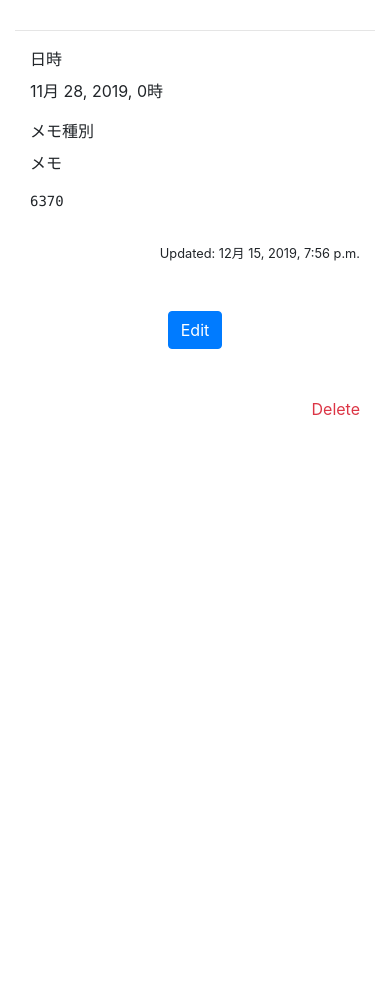
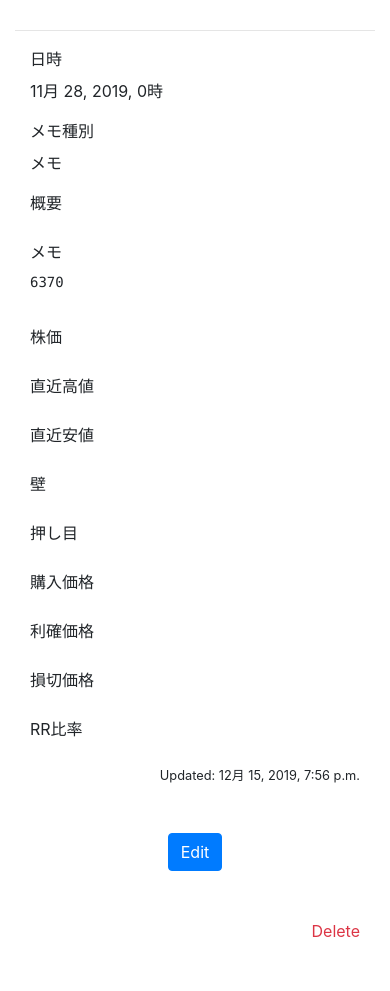
Before and after one commit to nasubipenguin/manage_stock, a Django app: page /2003/note/728/ in a window 390 px wide. Shown: the part 228-1219 px from the top of the page. Before the commit the page ends 643 px from the top, so only its background shows below. Run offline with Django 3.2, Linux system fonts and the light colour scheme; data comes from the database, SQL or seed files in the repository; both versions use the stored data as it was after the commit; some libraries are stand-ins or nearby versions.

Commit message:
Subdivide Note model.

```diff
--- a/stock/forms.py
+++ b/stock/forms.py
@@ -57,4 +57,4 @@ class NoteForm(forms.ModelForm):
     )
     class Meta:
         model = Note
-        fields = ('id', 'stock_code', 'publish_date', 'type', 'notes', 'updated_date')
+        fields = ('id', 'stock_code', 'publish_date', 'type', 'summary', 'notes', 'stock_price', 'latest_high_price', 'latest_low_price', 'high_limit', 'low_limit', 'buy_price', 'profit_price', 'loss_cut_price', 'rr_rate', 'updated_date')
--- a/stock/models.py
+++ b/stock/models.py
@@ -88,7 +88,17 @@ class Note(models.Model):
     stock_code = models.ForeignKey(Stock, on_delete=models.CASCADE)
     publish_date = models.DateTimeField(default=timezone.now)
     type = models.IntegerField(default=0)
+    summary = models.CharField(max_length=255, blank=True, null=True)
     notes = models.TextField(blank=True, null=True)
+    stock_price = models.IntegerField(blank=True, null=True)
+    latest_high_price = models.IntegerField(blank=True, null=True)
+    latest_low_price = models.IntegerField(blank=True, null=True)
+    high_limit = models.CharField(max_length=255, blank=True, null=True)
+    low_limit = models.CharField(max_length=255, blank=True, null=True)
+    buy_price = models.IntegerField(blank=True, null=True)
+    profit_price = models.IntegerField(blank=True, null=True)
+    loss_cut_price = models.IntegerField(blank=True, null=True)
+    rr_rate = models.CharField(max_length=255, blank=True, null=True)
     created_date = models.DateTimeField(default=timezone.now)
     updated_date = models.DateTimeField(blank=True, null=True)
 
--- a/stock/templates/stock/note_info.html
+++ b/stock/templates/stock/note_info.html
@@ -47,8 +47,69 @@
         </div>
       </div>
       <div class="form-group row">
-        <div class="col-sm-12">
-          <pre>{{ note.notes}}</pre>
+        <label for="summary" class="justify-content-start col-sm-3 col-lg-2">概要</label>
+        <div class="col-sm-9 col-lg-10">
+          {{ note.summary|default:'' }}
+        </div>
+      </div>
+      <div class="form-group row">
+        <label for="notes" class="justify-content-start col-sm-3 col-lg-2">メモ</label>
+        <div class="col-sm-9 col-lg-10">
+          <pre>{{ note.notes }}</pre>
+        </div>
+      </div>
+      <div class="form-group row">
+        <label for="stock_price" class="justify-content-start col-sm-3 col-lg-2">株価</label>
+        <div class="col-sm-9 col-lg-10">
+          {{ note.stock_price|default:'' |intcomma }}
+        </div>
+      </div>
+      <div class="form-group row">
+        <label for="latest_high_price" class="justify-content-start col-sm-3 col-lg-2">直近高値</label>
+        <div class="col-sm-9 col-lg-10">
+          {{ note.latest_high_price|default:'' |intcomma }}
+        </div>
+      </div>
+      <div class="form-group row">
+        <label for="latest_low_price" class="justify-content-start col-sm-3 col-lg-2">直近安値</label>
+        <div class="col-sm-9 col-lg-10">
+          {{ note.latest_low_price|default:'' |intcomma }}
+        </div>
+      </div>
+      <div class="form-group row">
+        <label for="high_limit" class="justify-content-start col-sm-3 col-lg-2">壁</label>
+        <div class="col-sm-9 col-lg-10">
+          {{ note.high_limit|default:'' |intcomma }}
+        </div>
+      </div>
+      <div class="form-group row">
+        <label for="low_limit" class="justify-content-start col-sm-3 col-lg-2">押し目</label>
+        <div class="col-sm-9 col-lg-10">
+          {{ note.low_limit|default:'' |intcomma }}
+        </div>
+      </div>
+      <div class="form-group row">
+        <label for="buy_price" class="justify-content-start col-sm-3 col-lg-2">購入価格</label>
+        <div class="col-sm-9 col-lg-10">
+          {{ note.buy_price|default:'' |intcomma }}
+        </div>
+      </div>
+      <div class="form-group row">
+        <label for="profit_price" class="justify-content-start col-sm-3 col-lg-2">利確価格</label>
+        <div class="col-sm-9 col-lg-10">
+          {{ note.profit_price|default:'' |intcomma }}
+        </div>
+      </div>
+      <div class="form-group row">
+        <label for="loss_cut_price" class="justify-content-start col-sm-3 col-lg-2">損切価格</label>
+        <div class="col-sm-9 col-lg-10">
+          {{ note.loss_cut_price|default:'' |intcomma }}
+        </div>
+      </div>
+      <div class="form-group row">
+        <label for="rr_rate" class="justify-content-start col-sm-3 col-lg-2">RR比率</label>
+        <div class="col-sm-9 col-lg-10">
+          {{ note.rr_rate|default:'' |default:'' |intcomma }}
         </div>
       </div>
       <p class="text-right small">Updated: {{ note.updated_date }}</p>
--- a/stock/views.py
+++ b/stock/views.py
@@ -26,8 +26,8 @@ def stock_list(request):
         latest_notes = ''
         latest_notes_date = ''
         note = Note.objects.filter(stock_code=stock.stock_code).order_by('-publish_date').first()
-        if( note != None ):
-            latest_notes = note.notes
+        if( note != None and note.summary != None ):
+            latest_notes = note.summary
             latest_notes_date = note.publish_date
         new_stock = {'stock_code':stock.stock_code, 'stock_name':stock.stock_name, 'accounting_month':stock.accounting_month, 'latest_notes':latest_notes, 'latest_notes_date':latest_notes_date, 'watch_flag':stock.watch_flag}
         if( stock.watch_flag == True):
```
Also changed, not shown: stock/templates/stock/note_edit.html (+60 -0 lines), db.sqlite3, stock/migrations/0022_auto_20191218_1605.py (added), stock/migrations/0023_auto_20191218_1642.py (added), stock/migrations/0024_auto_20191218_1644.py (added), stock/migrations/0025_note_summary.py (added).
